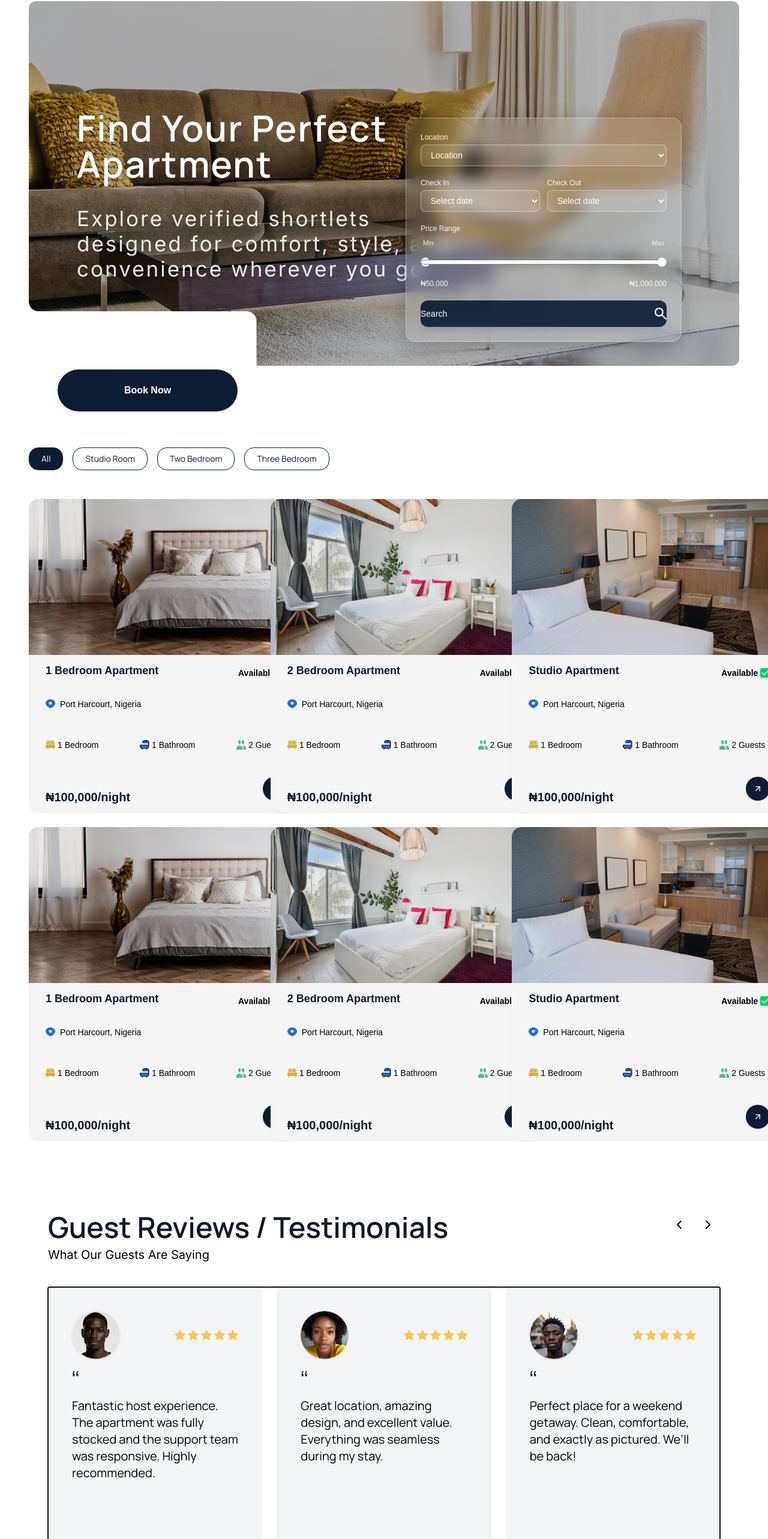
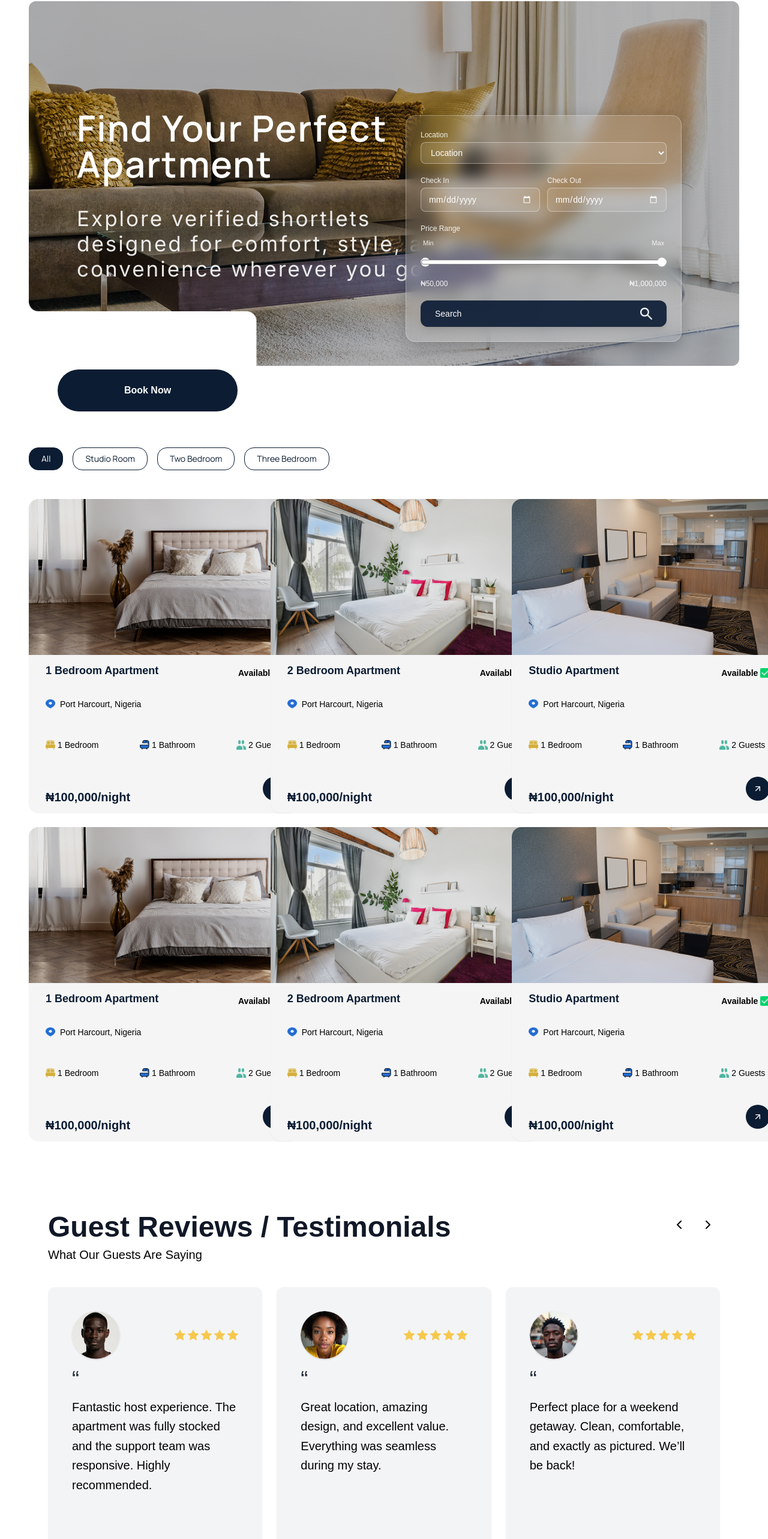
Before and after one commit to Godswill-joel/alcove, a React (Vite) app: page /apartments in a window 1280 px wide. Shown: the part 174-2740 px from the top of the page at 60% size. Built offline with nearby package versions, Linux system fonts and the light colour scheme.

Commit message:
feat: enhance user experience by adding contact link in Apartment component; update CallToAction to use dynamic routing; replace select inputs with date pickers in Apartmenthero and Testimonials components for better usability

```diff
--- a/src/Pages/Apartment/pages.jsx
+++ b/src/Pages/Apartment/pages.jsx
@@ -15,6 +15,7 @@ export default function Apartment() {
                 title="Can’t decide? Let us help you find your perfect stay"
                 subtitle="Book a premium shortlet with Alcove today"
                 buttonText="Chat with Us"
+                to="/contact"
                 onButtonClick={() => console.log("Booking...")}
             />
         </div>
--- a/src/components/CallAction.jsx
+++ b/src/components/CallAction.jsx
@@ -8,6 +8,7 @@ export default function CallToAction({
     title = "Ready For Your Next Stay?",
     subtitle = "Book A Premium Shortlet With Alcove Today",
     buttonText = "Book Now",
+    to="/apartments",
     onButtonClick,
 }) {
     const [isMobile, setIsMobile] = useState(false);
@@ -59,7 +60,7 @@ export default function CallToAction({
             <div className="absolute left-1/2 transform -translate-x-1/2 bottom-12 sm:left-16 sm:translate-x-0 sm:bottom-14 md:left-24 md:bottom-10 z-10 ">
 
                 <Link
-                    to="/apartments"
+                    to={to}
                     onClick={onButtonClick}
                     className="inline-flex items-center justify-center text-white font-bold bg-[#0B1C33] hover:bg-[#0B1C33CC] transition-all w-[300px] h-[70px] rounded-[60px]"
                 >
--- a/src/components/Hero.jsx
+++ b/src/components/Hero.jsx
@@ -61,10 +61,10 @@ export default function Hero() {
                         absolute
                         w-[92%] sm:w-[360px] md:w-[420px] lg:w-[460px]
 
-                        left-1/2 -translate-x-1/2         /* MOBILE center */
+                        left-1/2 -translate-x-1/2
                         bottom-6 sm:bottom-10
 
-                        md:right-12 md:left-auto md:translate-x-0   /* DESKTOP fix back to position */
+                        md:right-12 md:left-auto md:translate-x-0
 
                         bg-white/10 backdrop-blur-md border border-white/30
                         rounded-2xl p-6 space-y-5
@@ -81,19 +81,36 @@ export default function Hero() {
                     </div>
                     <div className="grid grid-cols-2 gap-3">
                         <div>
-                            <label className="text-xs text-white/90 mb-1 block font-medium">Check In</label>
-                            <select className="w-full bg-white/10 border border-white/40 text-white rounded-lg px-3 py-2 text-sm focus:ring-2 focus:ring-white/50 outline-none">
-                                <option className="text-black">Select date</option>
-                            </select>
+                            <label className="text-xs text-white/90 mb-1 block font-medium">
+                                Check In
+                            </label>
+
+                            <input
+                                type="date"
+                                className="
+                w-full bg-white/10 border border-white/40
+                text-white rounded-lg px-3 py-2 text-sm
+                focus:ring-2 focus:ring-white/50 outline-none
+                [&::-webkit-calendar-picker-indicator]:invert
+            " />
                         </div>
+                        <div>
+                            <label className="text-xs text-white/90 mb-1 block font-medium">
+                                Check Out
+                            </label>
 
-                        <div>
-                            <label className="text-xs text-white/90 mb-1 block font-medium">Check Out</label>
-                            <select className="w-full bg-white/10 border border-white/40 text-white rounded-lg px-3 py-2 text-sm focus:ring-2 focus:ring-white/50 outline-none">
-                                <option className="text-black">Select date</option>
-                            </select>
+                            <input
+                                type="date"
+                                className="
+                w-full bg-white/10 border border-white/40
+                text-white rounded-lg px-3 py-2 text-sm
+                focus:ring-2 focus:ring-white/50 outline-none
+                [&::-webkit-calendar-picker-indicator]:invert
+            "
+                            />
                         </div>
                     </div>
+
                     <div>
                         <label className="text-xs text-white/90 mb-2 block font-medium">Price Range</label>
 
--- a/src/components/apartment/Apartmenthero.jsx
+++ b/src/components/apartment/Apartmenthero.jsx
@@ -81,18 +81,30 @@ export default function Apartmenthero() {
                             <label className="text-xs text-white/90 mb-1 block font-medium">
                                 Check In
                             </label>
-                            <select className="w-full bg-white/10 border border-white/40 text-white rounded-lg px-3 py-2 text-sm">
-                                <option className="text-black">Select date</option>
-                            </select>
+
+                            <input
+                                type="date"
+                                className="
+                w-full bg-white/10 border border-white/40
+                text-white rounded-lg px-3 py-2 text-sm
+                focus:ring-2 focus:ring-white/50 outline-none
+                [&::-webkit-calendar-picker-indicator]:invert
+            " />
                         </div>
-
                         <div>
                             <label className="text-xs text-white/90 mb-1 block font-medium">
                                 Check Out
                             </label>
-                            <select className="w-full bg-white/10 border border-white/40 text-white rounded-lg px-3 py-2 text-sm">
-                                <option className="text-black">Select date</option>
-                            </select>
+
+                            <input
+                                type="date"
+                                className="
+                w-full bg-white/10 border border-white/40
+                text-white rounded-lg px-3 py-2 text-sm
+                focus:ring-2 focus:ring-white/50 outline-none
+                [&::-webkit-calendar-picker-indicator]:invert
+            "
+                            />
                         </div>
                     </div>
                     <div>
@@ -145,7 +157,7 @@ export default function Apartmenthero() {
                             <span>₦{max.toLocaleString()}</span>
                         </div>
                     </div>
-                    <button className="w-full bg-[#0A1A33]/90 hover:bg-[#132a54] transition text-white py-3 rounded-xl font-medium flex justify-between items-center gap-2 shadow-lg text-sm">
+                    <button className="w-full bg-[#0A1A33]/90 hover:bg-[#132a54] transition text-white py-3 px-6 rounded-xl font-medium flex justify-between items-center gap-2 shadow-lg text-sm">
                         Search
                         <img src={SearchIcon} alt="search" className="w-5" />
                     </button>
@@ -157,11 +169,11 @@ export default function Apartmenthero() {
                 -translate-x-1/2 lg:translate-x-0
                 z-10
             ">
-                 <Link
+                <Link
                     to="/contact"
                     className="inline-flex items-center justify-center text-white font-bold bg-[#0B1C33] hover:bg-[#0B1C33CC] transition-all w-[300px] h-[70px] rounded-[60px]"
                 >
-                   Book Now
+                    Book Now
                 </Link>
             </div>
         </section>
--- a/src/components/home/Testimony.jsx
+++ b/src/components/home/Testimony.jsx
@@ -1,12 +1,12 @@
 import { ChevronLeft, ChevronRight } from "lucide-react";
 import { testimonials } from "../../constants/data";
-import React, { useEffect, useState, useRef } from "react";
+import React, { useEffect, useState } from "react";
 
 export default function Testimonials() {
   const [perPage, setPerPage] = useState(3);
   const [startIndex, setStartIndex] = useState(0);
-    const containerRef = useRef(null);
 
+  const total = testimonials.length;
   useEffect(() => {
     function updatePerPage() {
       const w = window.innerWidth;
@@ -14,59 +14,49 @@ export default function Testimonials() {
       else if (w < 1024) setPerPage(2);
       else setPerPage(3);
     }
+
+    function handleKey(e) {
+      if (e.key === "ArrowRight") handleNext();
+      if (e.key === "ArrowLeft") handlePrev();
+    }
+
     updatePerPage();
     window.addEventListener("resize", updatePerPage);
-        return () => window.removeEventListener("resize", updatePerPage);
-    }, []);
+    window.addEventListener("keydown", handleKey);
 
-    const total = testimonials.length;
+    const interval = setInterval(() => handleNext(), 4000);
+
+    return () => {
+      window.removeEventListener("resize", updatePerPage);
+      window.removeEventListener("keydown", handleKey);
+      clearInterval(interval);
+    };
+  }, [perPage, total]);
 
   function getVisible() {
     if (startIndex + perPage <= total)
       return testimonials.slice(startIndex, startIndex + perPage);
 
     const first = testimonials.slice(startIndex);
-        const remainder = testimonials.slice(0, (startIndex + perPage) % total);
-        return first.concat(remainder);
+    const remainder = testimonials.slice(
+      0,
+      (startIndex + perPage) % total
+    );
+    return [...first, ...remainder];
   }
 
   function handleNext() {
-        setStartIndex((prev) => {
-            const next = prev + perPage;
-            return next >= total ? 0 : next;
-        });
-        containerRef.current?.focus();
+    setStartIndex((prev) => (prev + perPage) % total);
   }
 
   function handlePrev() {
     setStartIndex((prev) => {
       const next = prev - perPage;
-            if (next < 0) {
-                const rem = total % perPage;
-                return rem === 0 ? total - perPage : total - rem;
+      return next < 0
+        ? total - ((total - next) % perPage)
+        : next;
+    });
   }
-            return next;
-        });
-        containerRef.current?.focus();
-    }
-
-    useEffect(() => {
-        function onKey(e) {
-            if (e.key === "ArrowRight") handleNext();
-            if (e.key === "ArrowLeft") handlePrev();
-        }
-        window.addEventListener("keydown", onKey);
-        return () => window.removeEventListener("keydown", onKey);
-    }, [perPage, total]);
-
-    useEffect(() => {
-        const interval = setInterval(() => {
-            handleNext();
-        }, 5000);
-
-        return () => clearInterval(interval);
-    }, [perPage, total]);
-
 
   const visible = getVisible();
 
@@ -75,43 +65,25 @@ export default function Testimonials() {
       <div className="max-w-[1600px] mx-auto">
         <div className="flex flex-wrap items-start justify-between mb-10 gap-4">
           <div>
-                        <h2
-                            className="text-3xl sm:text-4xl lg:text-5xl font-semibold text-gray-900"
-                            style={{ fontFamily: "Manrope" }}
-                        >
+            <h2 className="text-3xl sm:text-4xl lg:text-5xl font-semibold text-gray-900">
               Guest Reviews / Testimonials
             </h2>
-
-                        <p
-                            className="mt-2 text-lg sm:text-xl text-[#000000]"
-                            style={{ fontFamily: "inter" }}
-                        >
+            <p className="mt-2 text-lg sm:text-xl text-[#000000]">
               What Our Guests Are Saying
             </p>
           </div>
+
           <div className="flex items-center space-x-2">
-                        <button
-                            onClick={handlePrev}
-                            aria-label="Previous testimonials"
-                            className="w-10 h-10 flex items-center justify-center"
-                        >
+            <button onClick={handlePrev} aria-label="Previous testimonials" className="w-10 h-10 flex items-center justify-center">
               <ChevronLeft />
             </button>
-
-                        <button
-                            onClick={handleNext}
-                            aria-label="Next testimonials"
-                            className="w-10 h-10 flex items-center justify-center"
-                        >
+            <button onClick={handleNext} aria-label="Next testimonials" className="w-10 h-10 flex items-center justify-center">
               <ChevronRight />
             </button>
           </div>
         </div>
-                <div
-                    ref={containerRef}
-                    tabIndex={-1}
-                    aria-live="polite"
-                    className={`grid gap-6
+
+        <div className={`grid gap-6
           ${perPage === 1 ? "grid-cols-1" :
             perPage === 2 ? "grid-cols-1 sm:grid-cols-2" :
               "grid-cols-1 sm:grid-cols-2 lg:grid-cols-3"}`}
@@ -130,7 +102,7 @@ export default function Testimonials() {
               <div className="flex items-center justify-between mb-4">
                 <img
                   src={t.avatar}
-                                    alt={`${t.name} avatar`}
+                  alt={t.name}
                   className="w-20 h-20 rounded-full object-cover shadow"
                 />
 
@@ -154,10 +126,7 @@ export default function Testimonials() {
 
               <div className="text-4xl leading-none text-gray-800 mb-3">“</div>
 
-                            <p
-                                className="text-xl sm:text-xl text-[#000000] leading-relaxed mb-6 flex-1"
-                                style={{ fontFamily: "Manrope" }}
-                            >
+              <p className="text-xl text-[#000000] leading-relaxed mb-6 flex-1">
                 {t.text}
               </p>
 
```
Lines whose indentation alone changed are shown as unchanged.
